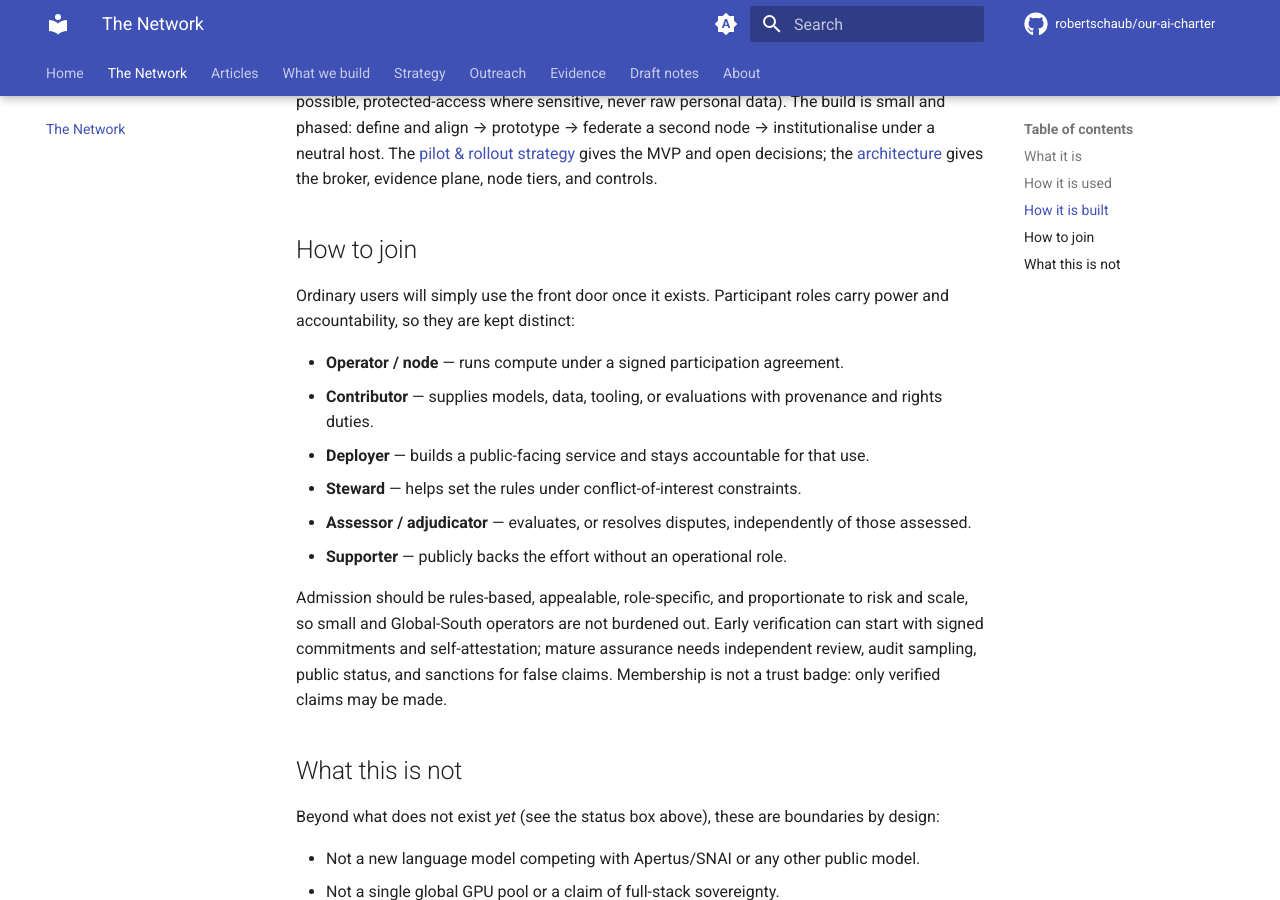
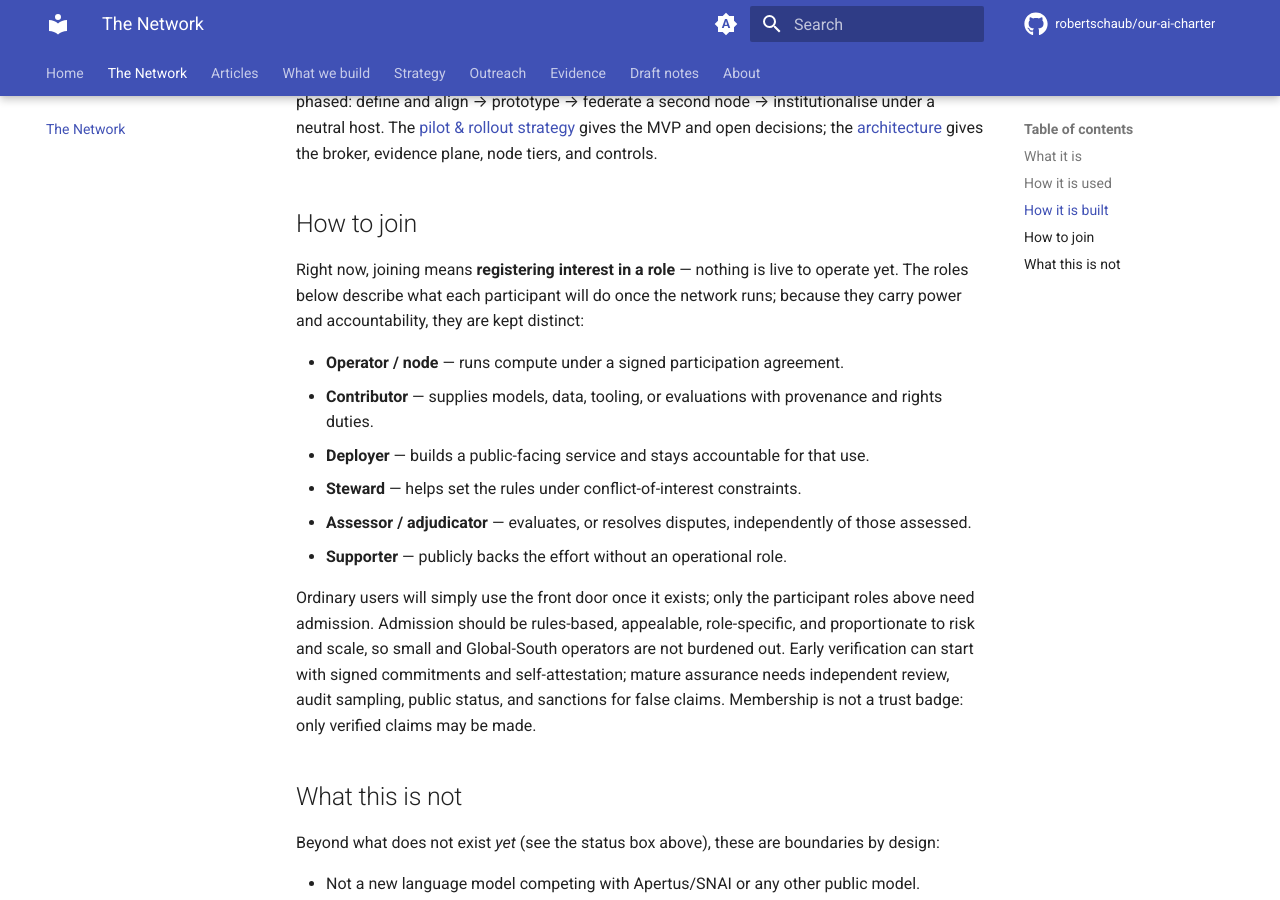
Before and after one commit to robertschaub/our-ai-charter, an MkDocs documentation site: the page built from docs/network-overview.md, in a window 1280 px wide and 900 px high, scrolled down 1395 px. Built offline with MkDocs 1.6.1 and Material for MkDocs 9.7.7, drawn with Linux system fonts in a browser that asks for light colours; plug-ins that fetch from the network failed and are left out; comment, search, counter and statistics services are not loaded; some of the changed text lies outside the part shown.

Commit message:
docs(network): clarify status box, joining, and cross-link line
Status box: drop the "There is…/What exists is…" throat-clearing and state
it as one "no X yet — only Y" contrast.

"How to join": lead with the current state — joining means registering
interest in a role, nothing is live to operate yet — and frame the role
list as what each participant will do once the network runs, so the
present-tense bullets no longer read as already live; tie the "ordinary
users" line to admission.

Cross-link line: drop the self-description ("plain-language explainer" /
"what and how"); each link now names its role and the home page is
described as covering both building blocks.

No links, anchors, or status labels changed.

Co-Authored-By: Claude Opus 4.8 <noreply@anthropic.com>

```diff
--- a/docs/network-overview.md
+++ b/docs/network-overview.md
@@ -5,9 +5,9 @@ description: What the Public AI Network is — its pillars, how it is used and b
 
 # The Network
 
-> **Where this stands today.** The Public AI Network is an **early-stage, voluntary** design. There is no live public front door, admission body, assessor, adjudicator, public register, certification, or trust badge yet. What exists is the proposal, the public drafts, and prospective partners. "Joining" today means registering interest in a role — not endorsement or certification.
+> **Where this stands today.** The Public AI Network is an **early-stage, voluntary** design. No public front door, admission body, assessor, adjudicator, public register, certification, or trust badge exists yet — only the proposal, the public drafts, and prospective partners. "Joining" today means registering interest in a role, not endorsement or certification.
 
-*Plain-language explainer for the Public AI Network. The [home page](index.md) is the initiative's front door and where the asks live; this page is the "what and how." For the full design see the [federated public-compute architecture](Compute/federated-public-compute-architecture.md); for the trust layer, the [Charter Commitments](Assurance/Framework/charter-commitments.md); for sequence and roadmap, the [initiation strategy](Strategy/initiation-strategy.md).*
+*The [home page](index.md) covers both building blocks; the [federated public-compute architecture](Compute/federated-public-compute-architecture.md) details this network's technical design; the [Charter Commitments](Assurance/Framework/charter-commitments.md) define the assurance layer; the [initiation strategy](Strategy/initiation-strategy.md) sets out the sequence and roadmap.*
 
 ## What it is
 
@@ -32,7 +32,7 @@ The first practical build is the **federated public-compute layer**: one governe
 
 ## How to join
 
-Ordinary users will simply use the front door once it exists. Participant roles carry power and accountability, so they are kept distinct:
+Right now, joining means **registering interest in a role** — nothing is live to operate yet. The roles below describe what each participant will do once the network runs; because they carry power and accountability, they are kept distinct:
 
 - **Operator / node** — runs compute under a signed participation agreement.
 - **Contributor** — supplies models, data, tooling, or evaluations with provenance and rights duties.
@@ -41,7 +41,7 @@ Ordinary users will simply use the front door once it exists. Participant roles
 - **Assessor / adjudicator** — evaluates, or resolves disputes, independently of those assessed.
 - **Supporter** — publicly backs the effort without an operational role.
 
-Admission should be rules-based, appealable, role-specific, and proportionate to risk and scale, so small and Global-South operators are not burdened out. Early verification can start with signed commitments and self-attestation; mature assurance needs independent review, audit sampling, public status, and sanctions for false claims. Membership is not a trust badge: only verified claims may be made.
+Ordinary users will simply use the front door once it exists; only the participant roles above need admission. Admission should be rules-based, appealable, role-specific, and proportionate to risk and scale, so small and Global-South operators are not burdened out. Early verification can start with signed commitments and self-attestation; mature assurance needs independent review, audit sampling, public status, and sanctions for false claims. Membership is not a trust badge: only verified claims may be made.
 
 ## What this is not
 
```
